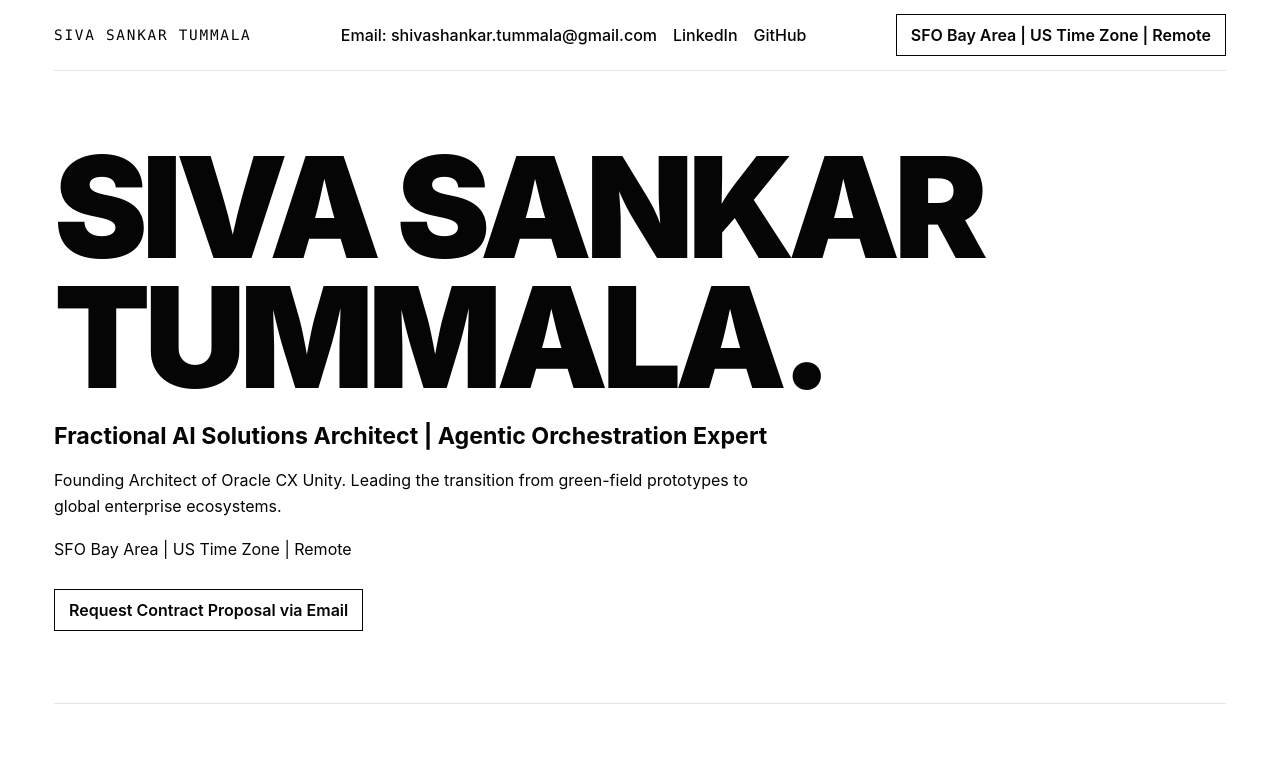
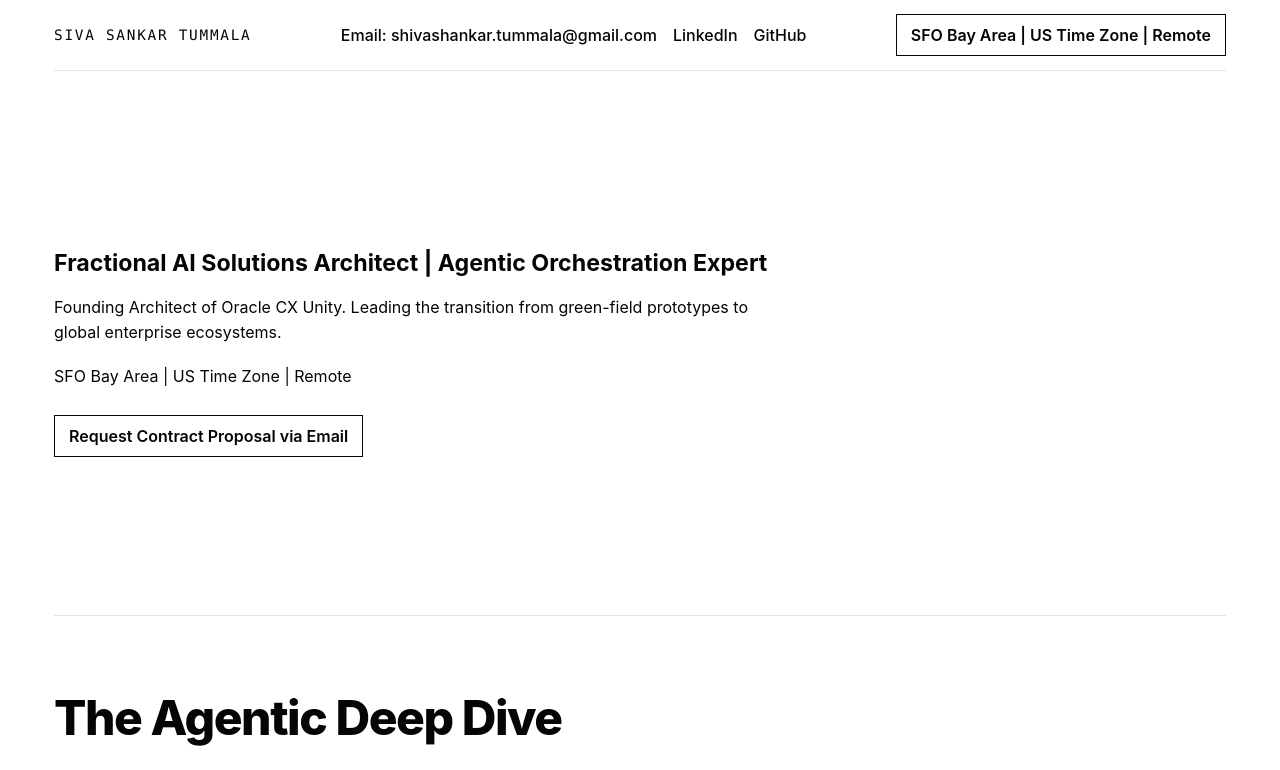
Before and after one commit to shivashankartummala/sivatummala-website, a Next.js app: page / in a window 1280 px wide. Shown: the top 770 px of the page. Built offline with nearby package versions, Linux system fonts and the light colour scheme.

Commit message:
remove h1

```diff
--- a/app/page.js
+++ b/app/page.js
@@ -31,7 +31,7 @@ export default function HomePage() {
 
       <section className="hero section-grid" id="top">
         <div>
-          <h1 className="hero-title">SIVA SANKAR TUMMALA.</h1>
+
           <p className="hero-subtitle">Fractional AI Solutions Architect | Agentic Orchestration Expert</p>
           <p className="hero-copy">
             Founding Architect of Oracle CX Unity. Leading the transition from green-field prototypes to global
```
